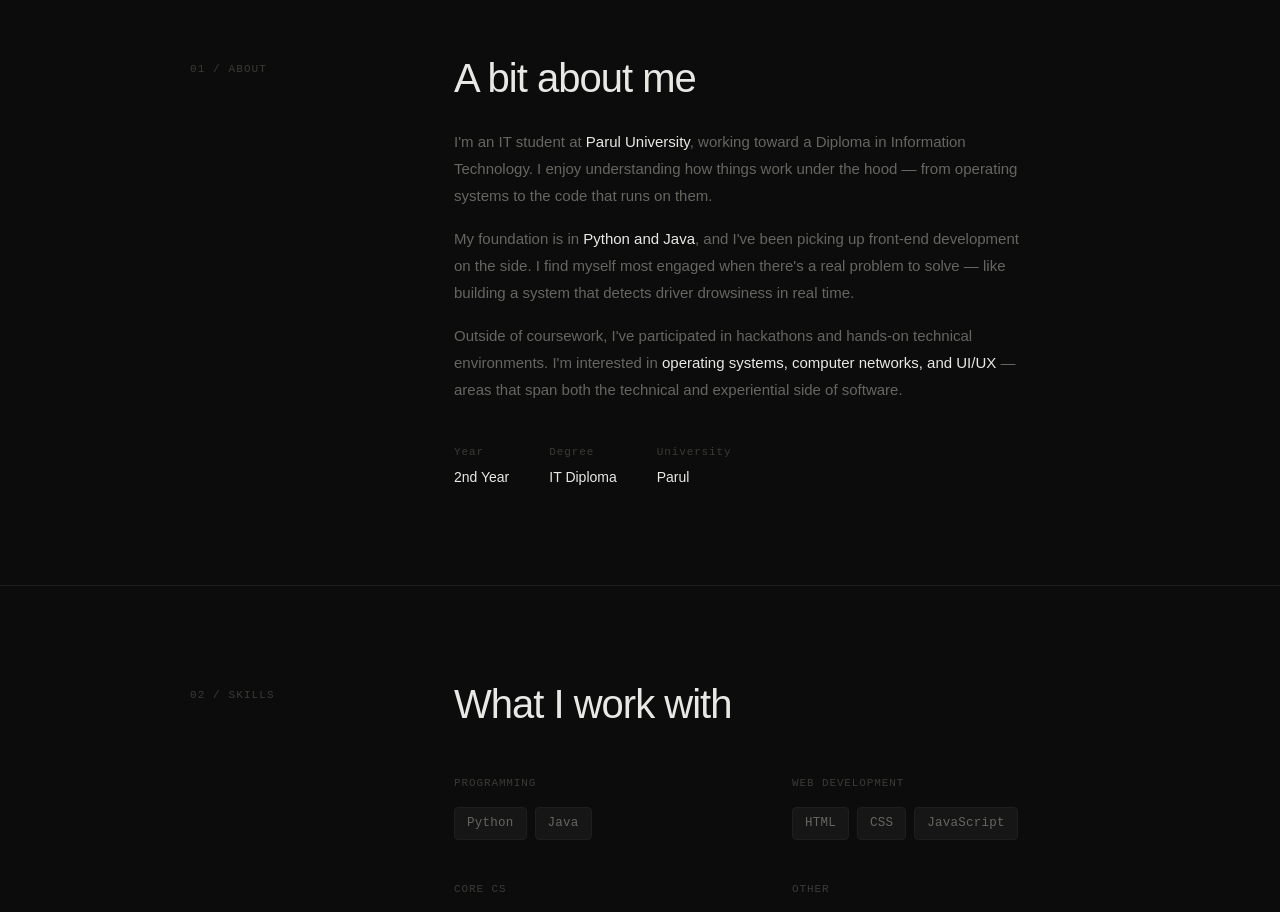
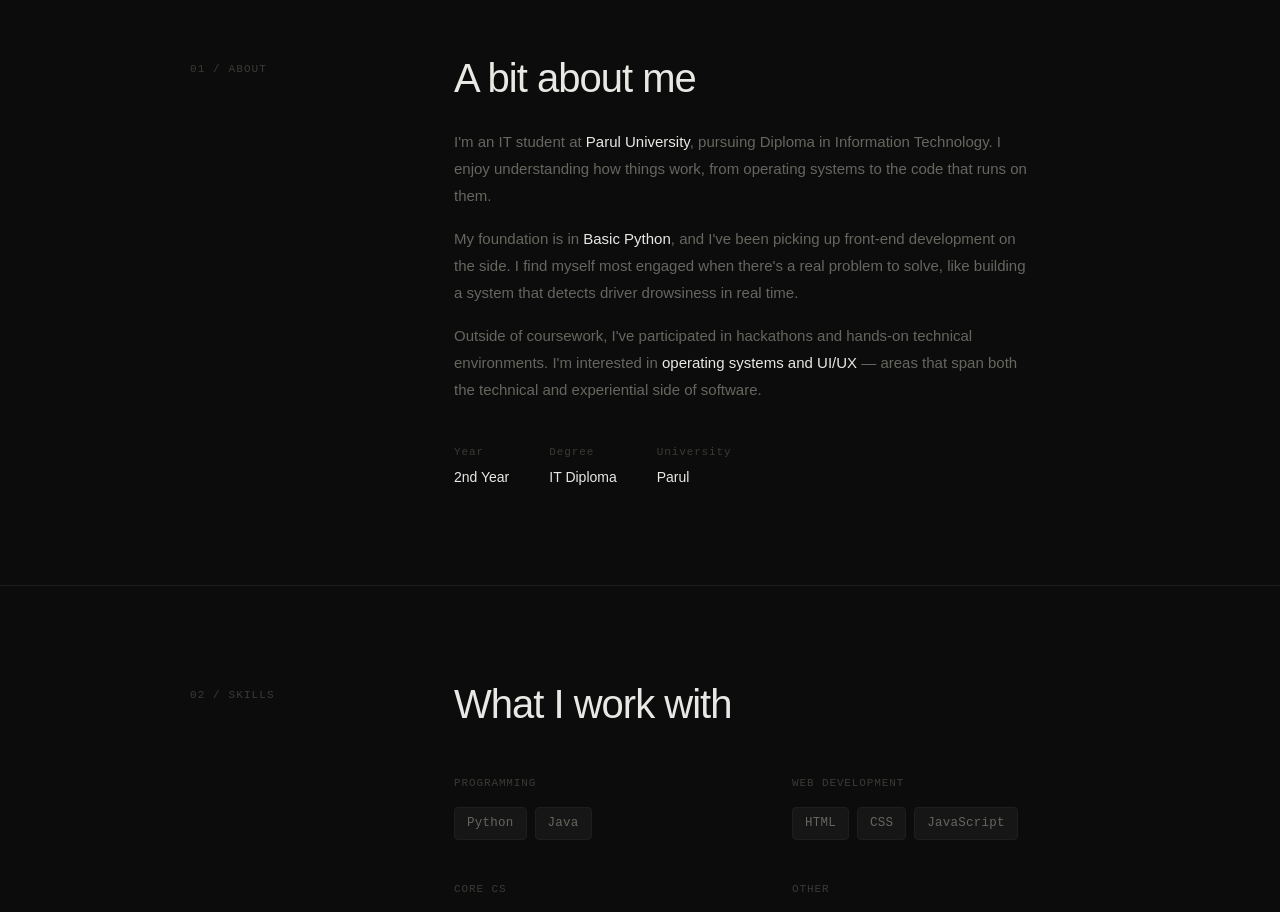
Before and after one commit to sarthakrao2008-create/Sarthak-Rao-Portfolio, a Next.js app: page / in a window 1280 px wide. Shown: the part 840-1752 px from the top of the page. Built offline with nearby package versions, Linux system fonts and the light colour scheme.

Commit message:
Refine About section text for better readability
Updated text for clarity and conciseness in the About section.

```diff
--- a/components/sections/About.tsx
+++ b/components/sections/About.tsx
@@ -84,8 +84,8 @@ export default function About() {
               >
                 I&apos;m an IT student at{" "}
                 <span style={{ color: "var(--text)" }}>Parul University</span>,
-                working toward a Diploma in Information Technology. I enjoy
-                understanding how things work under the hood — from operating
+                pursuing Diploma in Information Technology. I enjoy
+                understanding how things work, from operating
                 systems to the code that runs on them.
               </p>
 
@@ -98,10 +98,10 @@ export default function About() {
                 }}
               >
                 My foundation is in{" "}
-                <span style={{ color: "var(--text)" }}>Python and Java</span>,
+                <span style={{ color: "var(--text)" }}>Basic Python</span>,
                 and I've been picking up front-end development on the side.
                 I find myself most engaged when there's a real problem to
-                solve — like building a system that detects driver drowsiness
+                solve, like building a system that detects driver drowsiness
                 in real time.
               </p>
 
@@ -116,7 +116,7 @@ export default function About() {
                 Outside of coursework, I've participated in hackathons and
                 hands-on technical environments. I'm interested in{" "}
                 <span style={{ color: "var(--text)" }}>
-                  operating systems, computer networks, and UI/UX
+                  operating systems and UI/UX
                 </span>{" "}
                 — areas that span both the technical and experiential side
                 of software.
```
